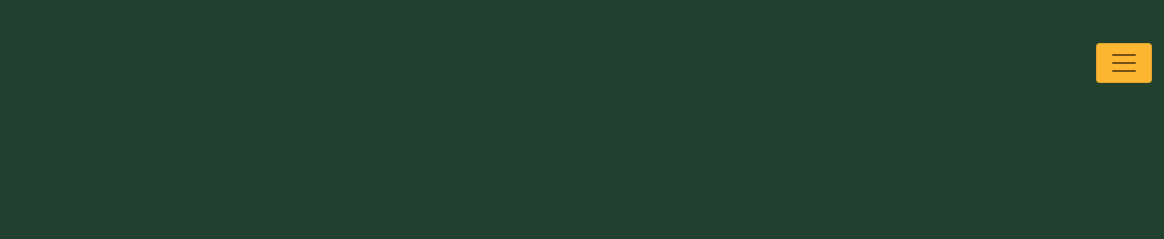
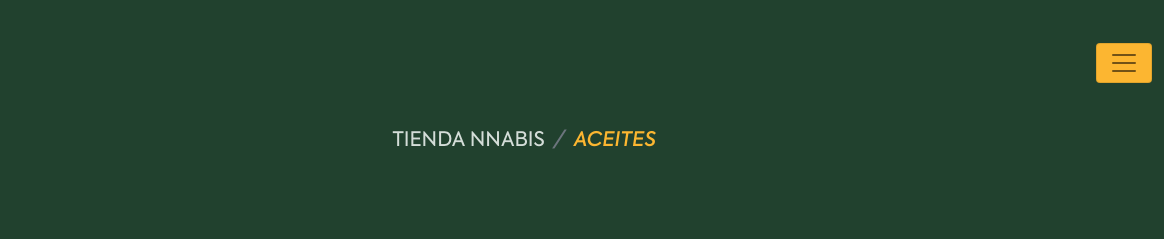
Before and after one commit to pedringas/proyectofinalcoder, a website: page pages/productos/golden_pet.html in a window 1280 px wide. Shown: the top 239 px of the page, 116-1280 px from the left. Drawn offline with nearby package versions, Linux system fonts and the light colour scheme.

Commit message:
terminando

```diff
--- a/css/fonts.css
+++ b/css/fonts.css
@@ -18,3 +18,8 @@
     font-family: luimp;
     src: url(../fonts/Luimp\ Light.otf);
 }
+
+@font-face {
+    font-family: axiforma-medium;
+    src: url(../fonts/Kastelov\ -\ Axiforma\ Medium\ Italic.otf);
+}
--- a/pages/productos/golden_pet.html
+++ b/pages/productos/golden_pet.html
@@ -56,6 +56,12 @@
               </div>
             </div>
         </nav>
+        <div class="breadcrumbs" aria-label="breadcrumb">
+          <ol class="breadcrumb">
+            <li class="breadcrumb-item"><a href="../../pages/tienda_virtual.html">TIENDA NNABIS</a></li>
+            <li class="breadcrumb-item active" id="breadcrumbactive" aria-current="page">ACEITES</li>
+          </ol>
+        </div>
 
     </header>
     <main class="container"  style="margin-bottom: 10rem;">
--- a/scss/components/_header.scss
+++ b/scss/components/_header.scss
@@ -120,4 +120,20 @@
         left: 50%;
         transform: translate(-50%, -50%);
         color: $nnabis3;
-      }
+}
+
+.breadcrumb{
+    justify-content: center;
+}
+.breadcrumb-item a{
+    font-family: axiforma;
+    color: $nnabis3;
+    &:hover{
+        color: $nnabis2;
+
+    }
+}
+#breadcrumbactive{
+    font-family: axiforma-medium;
+    color: $nnabis2;
+}
```
Also changed, not shown: pages/productos/energy.html (+6 -1 lines), pages/productos/forte.html (+6 -1 lines), pages/productos/ratio11.html (+6 -1 lines), css/style.css, 1 other file.
